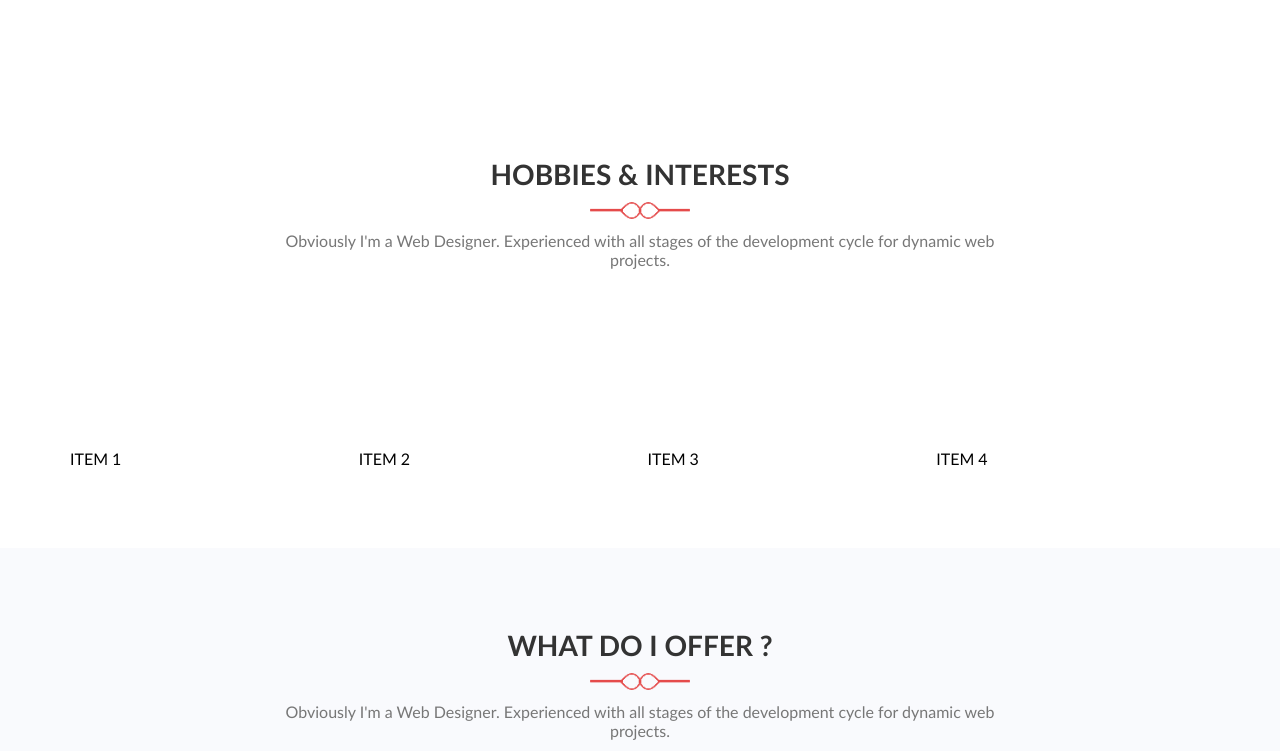
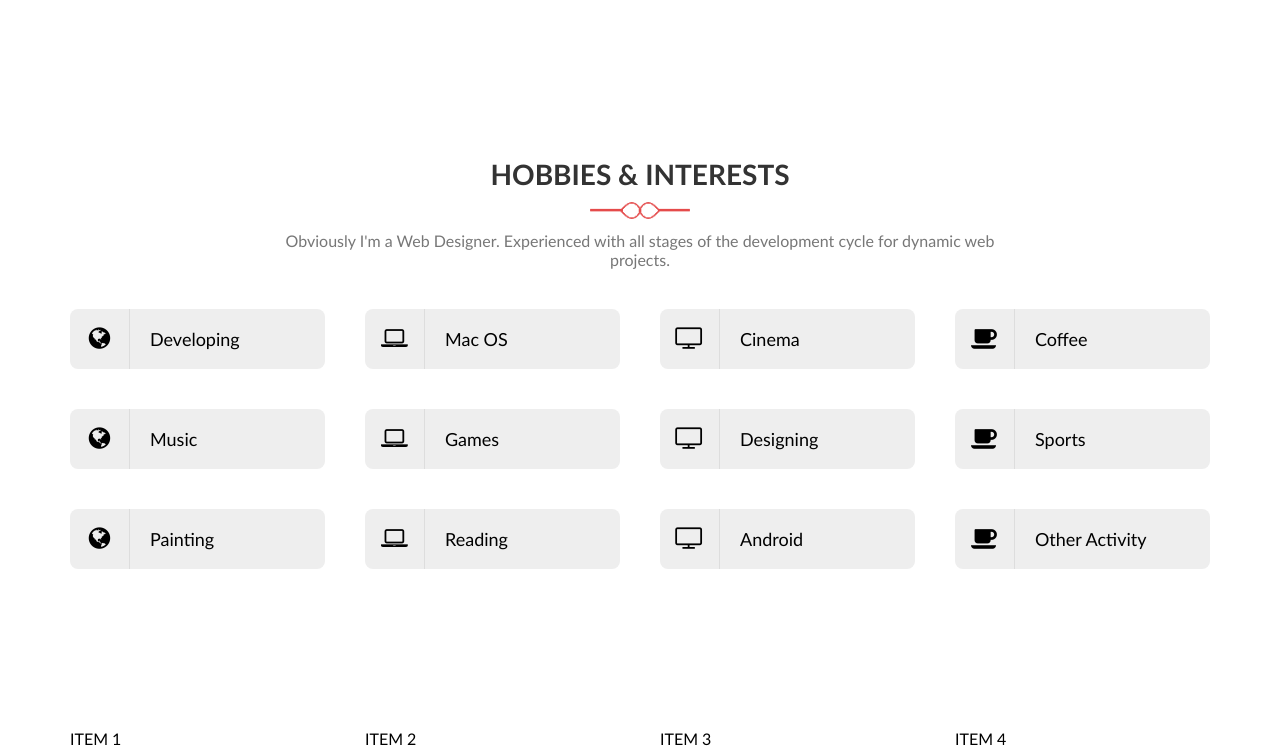
Before and after one commit to front-end-by-rimantas/29a-grupe-portfolio, a website with bundled scripts: page index.html in a window 1280 px wide. Shown: the part 732-1483 px from the top of the page. Built offline with nearby package versions, Linux system fonts and the light colour scheme.

Commit message:
Hobbies #5

```diff
--- a/css/base/layout.css
+++ b/css/base/layout.css
@@ -1,5 +1,6 @@
 :root {
   --row-gap: 15px;
+  --column-gap: 15px;
 }
 .container {
   display: grid;
@@ -11,7 +12,7 @@
   display: grid;
   grid-template-columns: repeat(12, 1fr);
   grid-column: 2/3;
-  gap: 15px;
+  gap: var(--column-gap);
 }
 
 .container > .row > .hidden {
@@ -59,6 +60,10 @@
 }
 
 @media (min-width: 640px) {
+  :root {
+    --row-gap: 20px;
+    --column-gap: 20px;
+  }
   .container {
     grid-template-columns: 1fr 540px 1fr;
     padding: 50px 0;
@@ -111,6 +116,10 @@
 }
 
 @media (min-width: 800px) {
+  :root {
+    --row-gap: 25px;
+    --column-gap: 25px;
+  }
   .container {
     grid-template-columns: 1fr 720px 1fr;
     padding: 60px 0;
@@ -163,13 +172,13 @@
 }
 
 @media (min-width: 1080px) {
+  :root {
+    --row-gap: 30px;
+    --column-gap: 30px;
+  }
   .container {
     grid-template-columns: 1fr 960px 1fr;
     padding: 70px 0;
-    gap: 20px;
-  }
-  .container > .row {
-    --row-gap: 20px;
   }
   .container > .row > .hidden-lg {
     display: none;
@@ -216,6 +225,10 @@
 }
 
 @media (min-width: 1200px) {
+  :root {
+    --row-gap: 40px;
+    --column-gap: 40px;
+  }
   .container {
     grid-template-columns: 1fr 1140px 1fr;
     padding: 80px 0;
--- /dev/null
+++ b/css/components/hobbies.css
@@ -0,0 +1,28 @@
+.hobbie {
+  display: flex;
+  background-color: #eee;
+  line-height: 60px;
+  border-radius: 8px;
+  transition: transform 0.3s;
+}
+.hobbie:hover {
+  background-color: #fff;
+  box-shadow: 0 4px 20px #0002;
+  transform: translateY(-5px);
+}
+.hobbie > .icon {
+  height: 60px;
+  width: 60px;
+  text-align: center;
+  font-size: 25px;
+  line-height: inherit;
+  border-right: 1px solid #ddd;
+  transition: color 0.3s;
+}
+.hobbie:hover > .icon {
+  color: var(--primary-color);
+}
+.hobbie > .title {
+  padding: 0 20px;
+  font-size: 18px;
+}
--- a/css/home.css
+++ b/css/home.css
@@ -13,6 +13,7 @@
 @import './components/form.css';
 @import './components/gallery.css';
 @import './components/header.css';
+@import './components/hobbies.css';
 @import './components/progress-bar.css';
 @import './components/services.css';
 @import './components/testimonials.css';
--- a/index.html
+++ b/index.html
@@ -58,9 +58,7 @@
                 <p class="section-description">Obviously I'm a Web Designer. Experienced with all stages of the development cycle for dynamic web projects.</p>
             </div>
         </div>
-        <div id="hobbies_block" class="row">
-            <!-- <div class="col-12 col-md-4 col-lg-3">ITEM 1</div> -->
-        </div>
+        <div id="hobbies_block" class="row"></div>
     </section>
     <!-- HOBBIES END -->
 
--- a/js/components/hobbies/Hobbies.js
+++ b/js/components/hobbies/Hobbies.js
@@ -4,22 +4,39 @@ class Hobbies {
         this.data = data;
 
         this.DOM = null;
+
+        this.init();
     }
 
     init() {
+        if (!this.isValidSelector() ||
+            !this.isValidData() ||
+            !this.findTargetElement()) {
+            return false;
+        }
 
+        this.render();
     }
 
     isValidSelector() {
+        if (typeof this.selector !== 'string' ||
+            this.selector === '') {
+            return false;
+        }
         return true;
     }
 
     isValidData() {
+        if (!Array.isArray(this.data) ||
+            this.data.length === 0) {
+            return false;
+        }
         return true;
     }
 
     findTargetElement() {
-        return true;
+        this.DOM = document.querySelector(this.selector);
+        return !!this.DOM;
     }
 
     render() {
@@ -32,17 +49,29 @@ class Hobbies {
         }
 
         if (HTML === '') {
-            // duomenys visiskai klaidingi
+            console.error('ERROR: duomenu masyve nerasta nei viena valydi reiksme');
         }
 
         this.DOM.innerHTML = HTML;
     }
 
     generateHobbiesItem(item) {
-        return `<div class="col-12 col-md-4 col-lg-3">ITEM 1</div>`;
+        return `<div class="hobbie col-12 col-md-4 col-lg-3">
+                    <i class="icon fa fa-${item.icon}"></i>
+                    <div class="title">${item.text}</div>
+                </div>`;
     }
 
-    isValidDataItem() {
+    isValidDataItem(item) {
+        if (typeof item !== 'object' ||
+            item === null ||
+            Array.isArray(item) ||
+            typeof item.icon !== 'string' ||
+            item.icon === '' ||
+            typeof item.text !== 'string' ||
+            item.text === '') {
+            return false;
+        }
         return true;
     }
 }
--- a/js/data/hobbiesData.js
+++ b/js/data/hobbiesData.js
@@ -2,15 +2,15 @@ const hobbiesData = [
     { icon: 'globe', text: 'Developing' },
     { icon: 'laptop', text: 'Mac OS' },
     { icon: 'television', text: 'Cinema' },
-    { icon: 'cup', text: 'Coffee' },
+    { icon: 'coffee', text: 'Coffee' },
     { icon: 'globe', text: 'Music' },
     { icon: 'laptop', text: 'Games' },
     { icon: 'television', text: 'Designing' },
-    { icon: 'cup', text: 'Sports' },
+    { icon: 'coffee', text: 'Sports' },
     { icon: 'globe', text: 'Painting' },
     { icon: 'laptop', text: 'Reading' },
     { icon: 'television', text: 'Android' },
-    { icon: 'cup', text: 'Other Activity' },
+    { icon: 'coffee', text: 'Other Activity' },
 ];
 
 export { hobbiesData }
```
